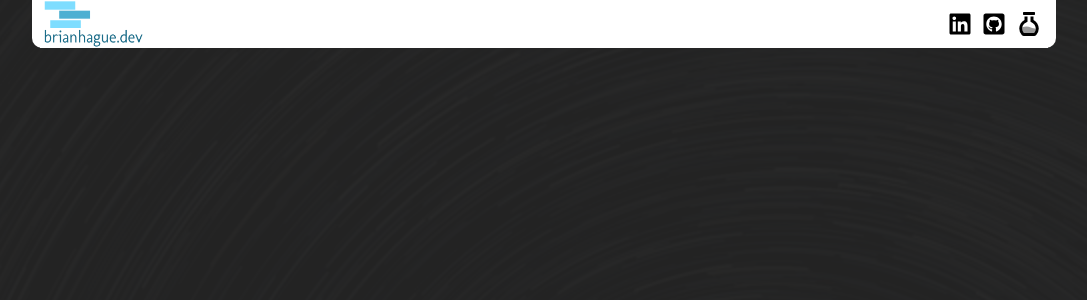
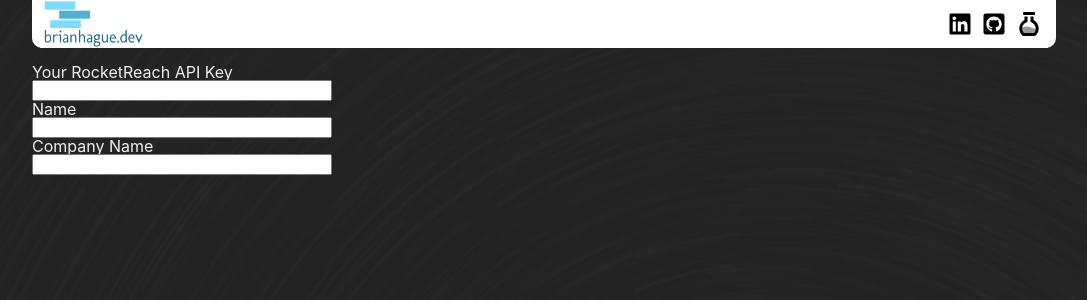
Before and after one commit to alphaseinor/brianhague_dev, a React (Create React App) app: page /rocketreach in a window 1280 px wide. Shown: the top 300 px of the page, without its empty margins (96-1183 px from the left). Built offline with nearby package versions, Linux system fonts and the light colour scheme.

Commit message:
added form, changed styling a bit to signify where theopen submenu

```diff
--- a/src/App.js
+++ b/src/App.js
@@ -6,6 +6,7 @@ import Header from './components/header/Header'
 import Main from './components/main/Main';
 import { BrowserRouter as Router, Route } from 'react-router-dom';
 import Markdown from './components/markdown/Markdown'
+import RocketReach from './components/rocketreach/RocketReach';
 
 function App() {
   return (
@@ -18,6 +19,9 @@ function App() {
       <Route path="/markdown">
         <Markdown />
       </Route>
+      <Route path="/rocketreach">
+        <RocketReach />
+      </Route>
       <footer>
 
       </footer>
--- a/src/App.scss
+++ b/src/App.scss
@@ -181,6 +181,18 @@ main{
   }
 }
 
+form{
+  display: flex;
+  flex-direction: column;
+  label{
+    display: flex;
+    flex-direction: column;
+    input{
+      width: 300px;
+    }
+  }
+}
+
 .markdown{
   strong{
     font-weight: bold;
@@ -249,7 +261,8 @@ main{
         }
       }
       .selected {
-        background-color: rgba(0,0,255, .2);
+        border-radius: 5px;
+        background-color: rgba(0, 162, 255, 0.3);
       }
       .hidden{
         display: flex;
@@ -273,7 +286,8 @@ main{
           top: 2.5rem;
           width: 20rem;
           transform: translateX(-45%);
-          border-radius: none;
+          border-radius: 5px;
+          border: 1px solid var(--bg-main);
           a:first-child {
             border-top-left-radius: 5px;
             border-top-right-radius: 5px;
@@ -283,8 +297,10 @@ main{
             border-bottom-right-radius: 5px;
           }
           a{
+            border-bottom: 1px solid var(--bg-main);
             background-color: var(--bg-header);
             display: flex;
+            justify-content: space-between;
             p{
               display: block;
               color: var(--bg-main)
--- a/src/components/nav/NavList.js
+++ b/src/components/nav/NavList.js
@@ -35,6 +35,16 @@ const NavList = () => {
       },
       text: "Experiments",
       subMenu: [
+        {
+          type: "link",
+          to: "/",
+          img:{
+            src: "/images/angle-right-duotone.svg",
+            className: "svg",
+            alt: "home"
+          },
+          text: "Home"
+        },
         {
           type: "link",
           to: "/markdown/",
--- /dev/null
+++ b/src/components/rocketreach/RocketReach.jsx
@@ -0,0 +1,44 @@
+import React, { useState } from 'react'
+
+const RocketReach = () => {
+
+    const initialFormState = {
+        apikey:"",
+        name:"",
+        company:"",
+    }
+
+    const [form, setForm] = useState(initialFormState)
+
+
+    const onChange = (e) => {
+        setForm({...form, [e.target.name]: e.target.value})
+    }
+
+    const submitForm = (e) => {
+        e.preventDefault()
+        console.log(form)
+    }
+
+
+    return(<>
+        <section>
+            <form onSubmit={submitForm}>
+                <label htmlFor="API Key">
+                    Your RocketReach API Key
+                    <input name="apikey" value={form.apikey} onChange={onChange} type="text"/>
+                </label>
+                <label htmlFor="Name">
+                    Name
+                    <input name="name" value={form.name} onChange={onChange} type="text"/>
+                </label>
+                <label htmlFor="Company Name">
+                    Company Name
+                    <input name="company" value={form.company} onChange={onChange} type="text"/>
+                </label>
+            </form>
+        </section>
+    </>)
+}
+
+export default RocketReach
```
Also changed, not shown: 1 other file (tests, documents, lock files or other folders).
